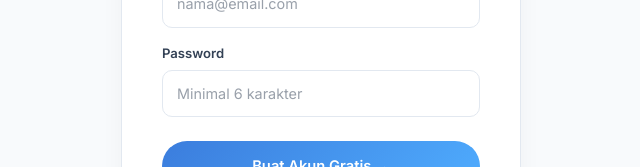
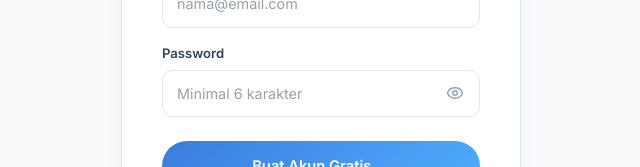
Before and after one commit to mantabeuy2-png/bayar-click, a Next.js app: page /daftar in a window 1280 px wide. Shown: the part 362-529 px from the top of the page, without its empty margins (319-959 px from the left). Built offline with nearby package versions, Linux system fonts and the light colour scheme.

Commit message:
Add password visibility toggle (eye icon) on login & register

```diff
--- a/src/app/daftar/page.tsx
+++ b/src/app/daftar/page.tsx
@@ -2,11 +2,13 @@
 
 import { useState } from "react";
 import { useRouter } from "next/navigation";
+import { Eye, EyeOff } from "lucide-react";
 import { createSupabaseClientClient } from "@/lib/supabase/client";
 
 export default function DaftarPage() {
   const [email, setEmail] = useState("");
   const [password, setPassword] = useState("");
+  const [showPassword, setShowPassword] = useState(false);
   const [name, setName] = useState("");
   const [loading, setLoading] = useState(false);
   const [error, setError] = useState("");
@@ -191,15 +193,16 @@
             <label style={{ fontSize: "0.82rem", fontWeight: 600, color: "#334155", marginBottom: 6, display: "block" }}>
               Password
             </label>
+            <div style={{ position: "relative" }}>
               <input
-              type="password"
+                type={showPassword ? "text" : "password"}
                 value={password}
                 onChange={(e) => setPassword(e.target.value)}
                 required
                 minLength={6}
                 style={{
                   width: "100%",
-                padding: "12px 14px",
+                  padding: "12px 40px 12px 14px",
                   borderRadius: 10,
                   border: "1px solid #e2e8f0",
                   fontSize: "0.9rem",
@@ -207,6 +210,28 @@
                 }}
                 placeholder="Minimal 6 karakter"
               />
+              <button
+                type="button"
+                onClick={() => setShowPassword(!showPassword)}
+                style={{
+                  position: "absolute",
+                  right: 12,
+                  top: "50%",
+                  transform: "translateY(-50%)",
+                  background: "none",
+                  border: "none",
+                  cursor: "pointer",
+                  color: "#94a3b8",
+                  padding: 4,
+                  display: "flex",
+                  alignItems: "center",
+                  justifyContent: "center",
+                }}
+                tabIndex={-1}
+              >
+                {showPassword ? <EyeOff size={18} /> : <Eye size={18} />}
+              </button>
+            </div>
           </div>
           <button
             type="submit"
--- a/src/app/masuk/page.tsx
+++ b/src/app/masuk/page.tsx
@@ -2,11 +2,13 @@
 
 import { useState, Suspense } from "react";
 import { useRouter, useSearchParams } from "next/navigation";
+import { Eye, EyeOff } from "lucide-react";
 import { createSupabaseClientClient } from "@/lib/supabase/client";
 
 function MasukForm() {
   const [email, setEmail] = useState("");
   const [password, setPassword] = useState("");
+  const [showPassword, setShowPassword] = useState(false);
   const [loading, setLoading] = useState(false);
   const [error, setError] = useState("");
   const router = useRouter();
@@ -98,14 +100,15 @@
           <label style={{ fontSize: "0.82rem", fontWeight: 600, color: "#334155", marginBottom: 6, display: "block" }}>
             Password
           </label>
+          <div style={{ position: "relative" }}>
             <input
-            type="password"
+              type={showPassword ? "text" : "password"}
               value={password}
               onChange={(e) => setPassword(e.target.value)}
               required
               style={{
                 width: "100%",
-              padding: "12px 14px",
+                padding: "12px 40px 12px 14px",
                 borderRadius: 10,
                 border: "1px solid #e2e8f0",
                 fontSize: "0.9rem",
@@ -113,6 +116,28 @@
               }}
               placeholder="••••••••"
             />
+            <button
+              type="button"
+              onClick={() => setShowPassword(!showPassword)}
+              style={{
+                position: "absolute",
+                right: 12,
+                top: "50%",
+                transform: "translateY(-50%)",
+                background: "none",
+                border: "none",
+                cursor: "pointer",
+                color: "#94a3b8",
+                padding: 4,
+                display: "flex",
+                alignItems: "center",
+                justifyContent: "center",
+              }}
+              tabIndex={-1}
+            >
+              {showPassword ? <EyeOff size={18} /> : <Eye size={18} />}
+            </button>
+          </div>
         </div>
         <button
           type="submit"
```
Lines whose indentation alone changed are shown as unchanged.
